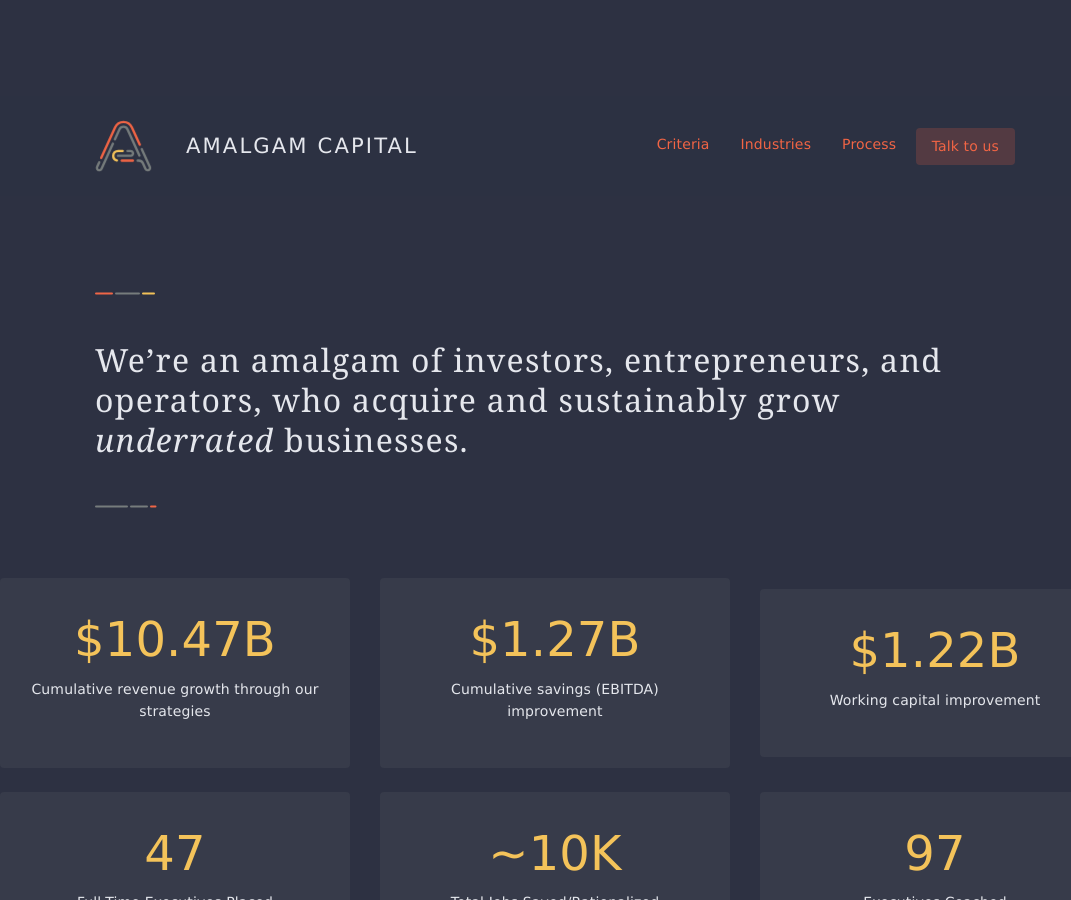
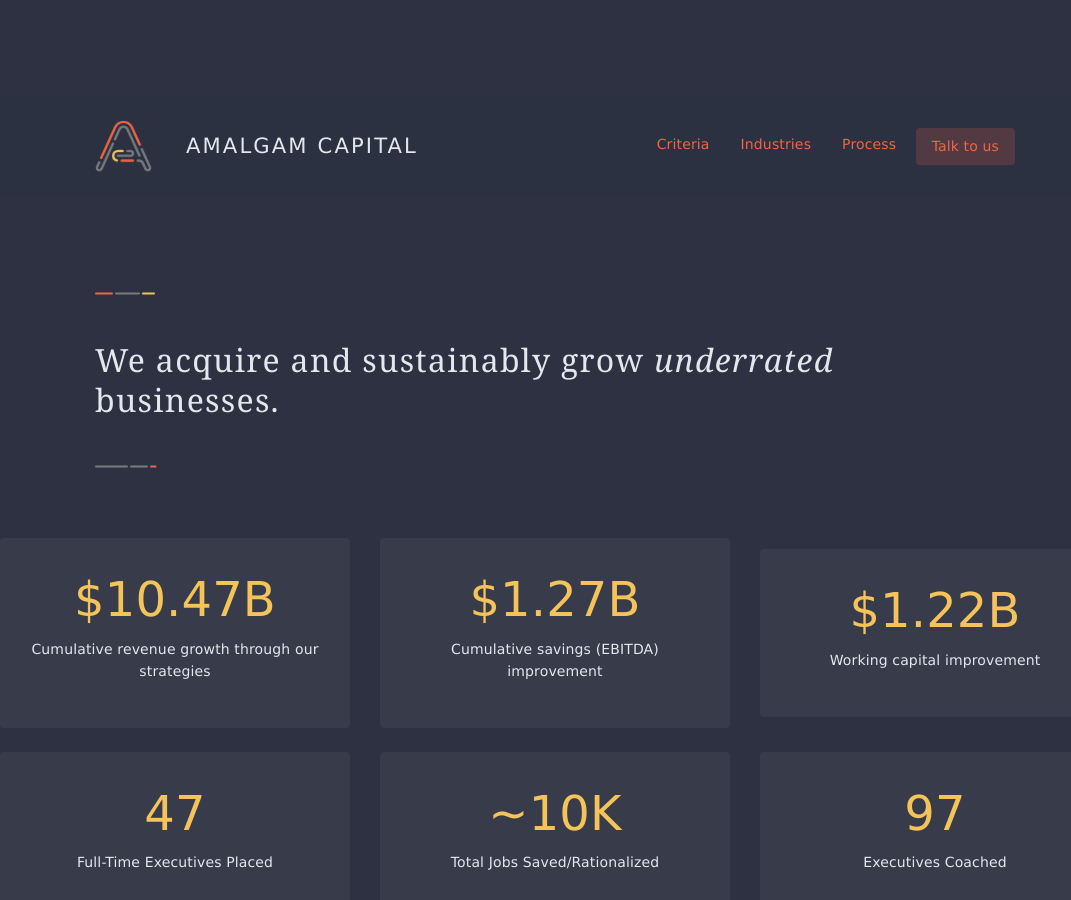
Before and after one commit to amalgam-capital/amalgam-capital.github.io, a Jekyll site: the page built from index.md, in a window 1280 px wide and 900 px high. Shown: the whole window, without its empty margins (85-1156 px from the left). Built offline with Jekyll 4.4.1, drawn with Linux system fonts in a browser that asks for light colours; some web fonts are replaced.

Commit message:
Update index.md

```diff
--- a/index.md
+++ b/index.md
@@ -5,7 +5,7 @@ title: Amalgam Capital
 ---
 <section data-aos="fade" data-aos-delay="1000" class="hero home-section row">
 	<div class="col-xl-10 offset-xl-1">
-		<h2 class="h1">We’re an amalgam of investors, entrepreneurs, and operators, who acquire and sustainably grow <em>underrated</em> businesses.</h2>
+		<h2 class="h1">We acquire and sustainably grow <em>underrated</em> businesses.</h2>
 	</div>
 </section>
 <section id="numbers" data-aos="fade" data-aos-delay="1000" class="numbers home-section block-container row align-items-center equal-blocks">
```
